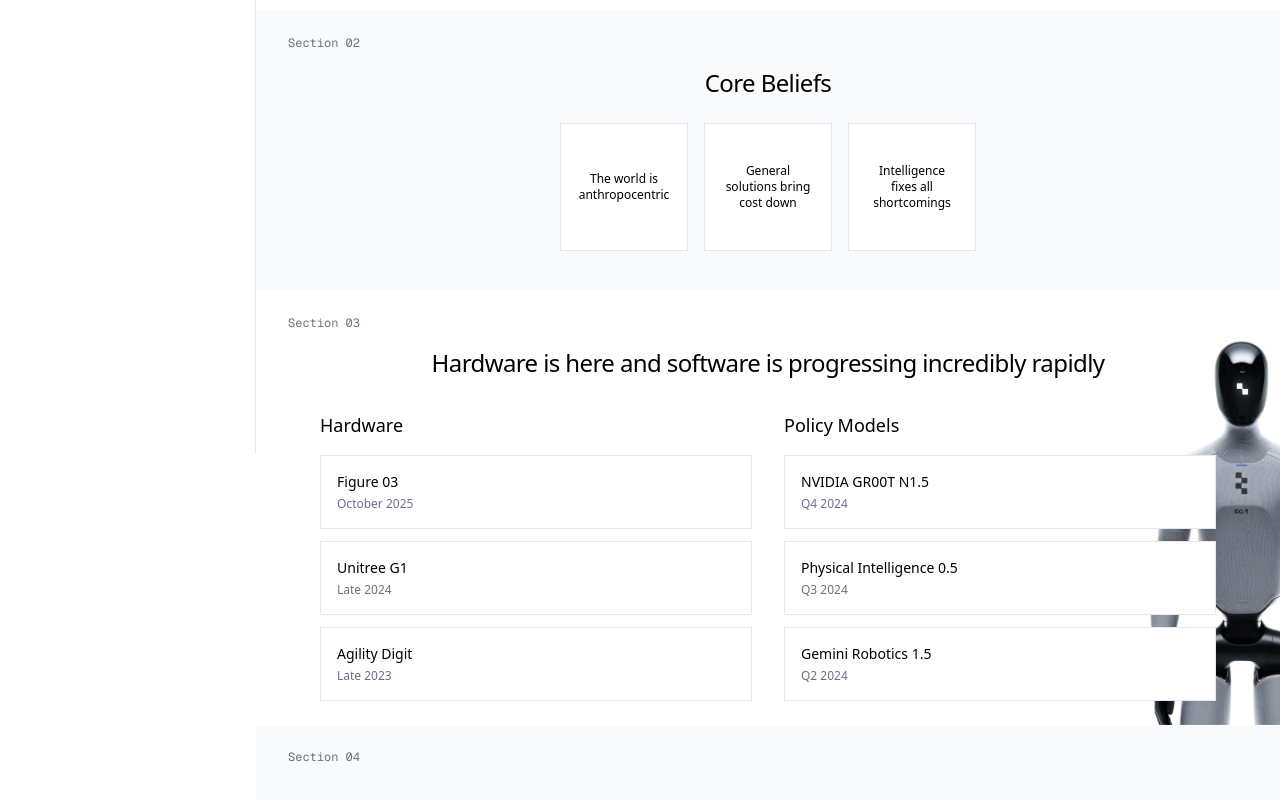
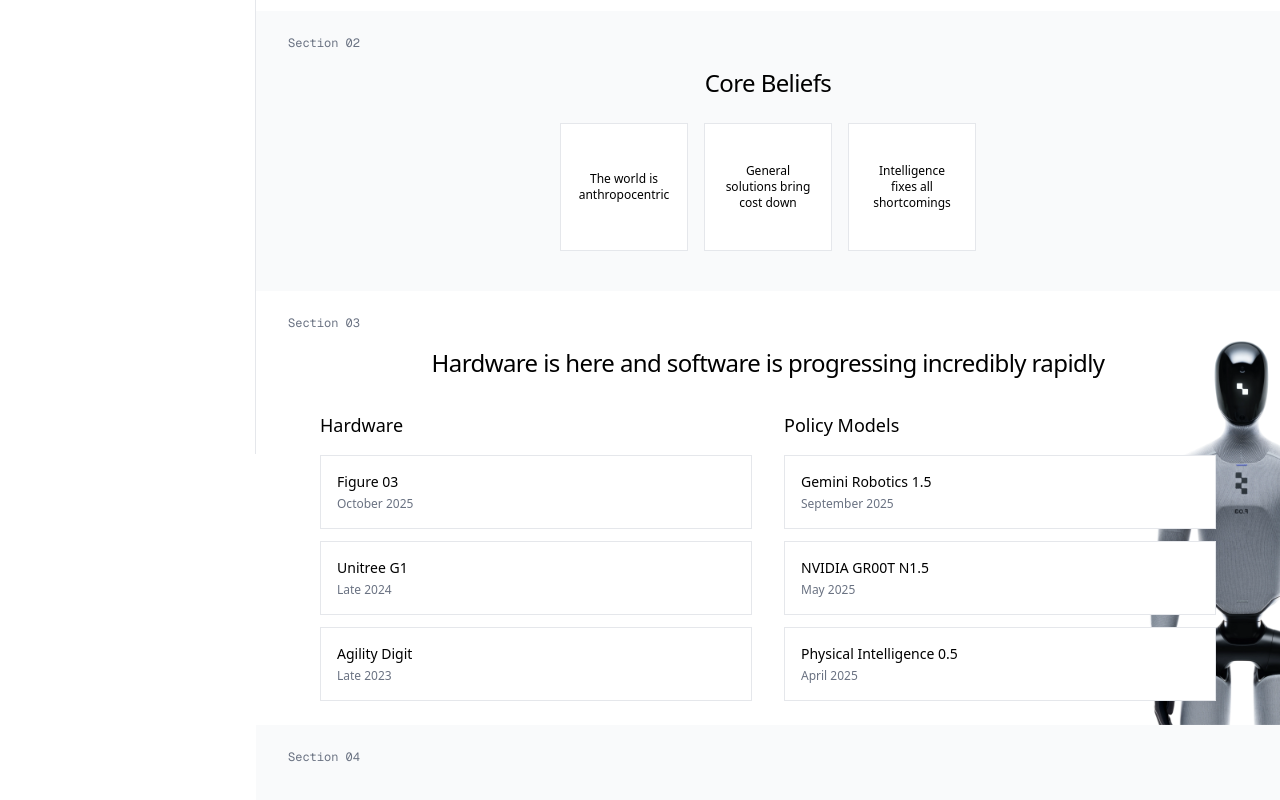
Before and after one commit to tobiasrieger/paio-sxsw-hackathon-2025, a Next.js app: page /why-robotics in a window 1280 px wide. Shown: the part 346-1146 px from the top of the page. Built offline with nearby package versions, Linux system fonts and the light colour scheme.

Commit message:
updated dates

```diff
--- a/src/app/why-robotics/page.tsx
+++ b/src/app/why-robotics/page.tsx
@@ -88,16 +88,16 @@
                   <h3 className="text-lg font-light mb-4">Policy Models</h3>
                   <div className="space-y-3">
                     <div className="border border-gray-200 bg-white p-4">
+                      <p className="text-sm font-medium">Gemini Robotics 1.5</p>
+                      <p className="text-xs text-gray-500 mt-1">September 2025</p>
+                    </div>
+                    <div className="border border-gray-200 bg-white p-4">
                       <p className="text-sm font-medium">NVIDIA GR00T N1.5</p>
-                      <p className="text-xs text-gray-500 mt-1">Q4 2024</p>
+                      <p className="text-xs text-gray-500 mt-1">May 2025</p>
                     </div>
                     <div className="border border-gray-200 bg-white p-4">
                       <p className="text-sm font-medium">Physical Intelligence 0.5</p>
-                      <p className="text-xs text-gray-500 mt-1">Q3 2024</p>
-                    </div>
-                    <div className="border border-gray-200 bg-white p-4">
-                      <p className="text-sm font-medium">Gemini Robotics 1.5</p>
-                      <p className="text-xs text-gray-500 mt-1">Q2 2024</p>
+                      <p className="text-xs text-gray-500 mt-1">April 2025</p>
                     </div>
                   </div>
                 </div>
```
